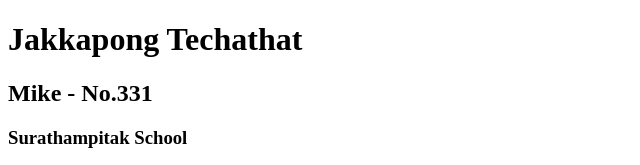
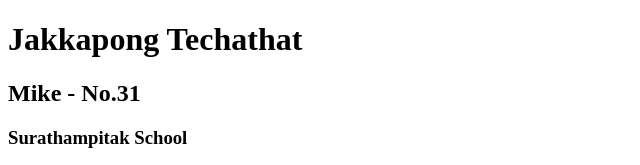
Before and after one commit to JAKKAMIKENO02/JAKKAMIKENO02.github.io, a plain HTML site: page test.html in a window 1280 px wide. Shown: the top 165 px of the page, 0-640 px from the left. Drawn offline with Linux system fonts and the light colour scheme.

Commit message:
Update test.html

```diff
--- a/test.html
+++ b/test.html
@@ -3,7 +3,7 @@
 <body>
 
 <h1> Jakkapong Techathat </h1>
-<h2> Mike - No.331 </h2>
+<h2> Mike - No.31 </h2>
 <h3> Surathampitak School </h3>
 
 <canvas id="canvas" width="400" height="400" style="background-color:#333">
```
